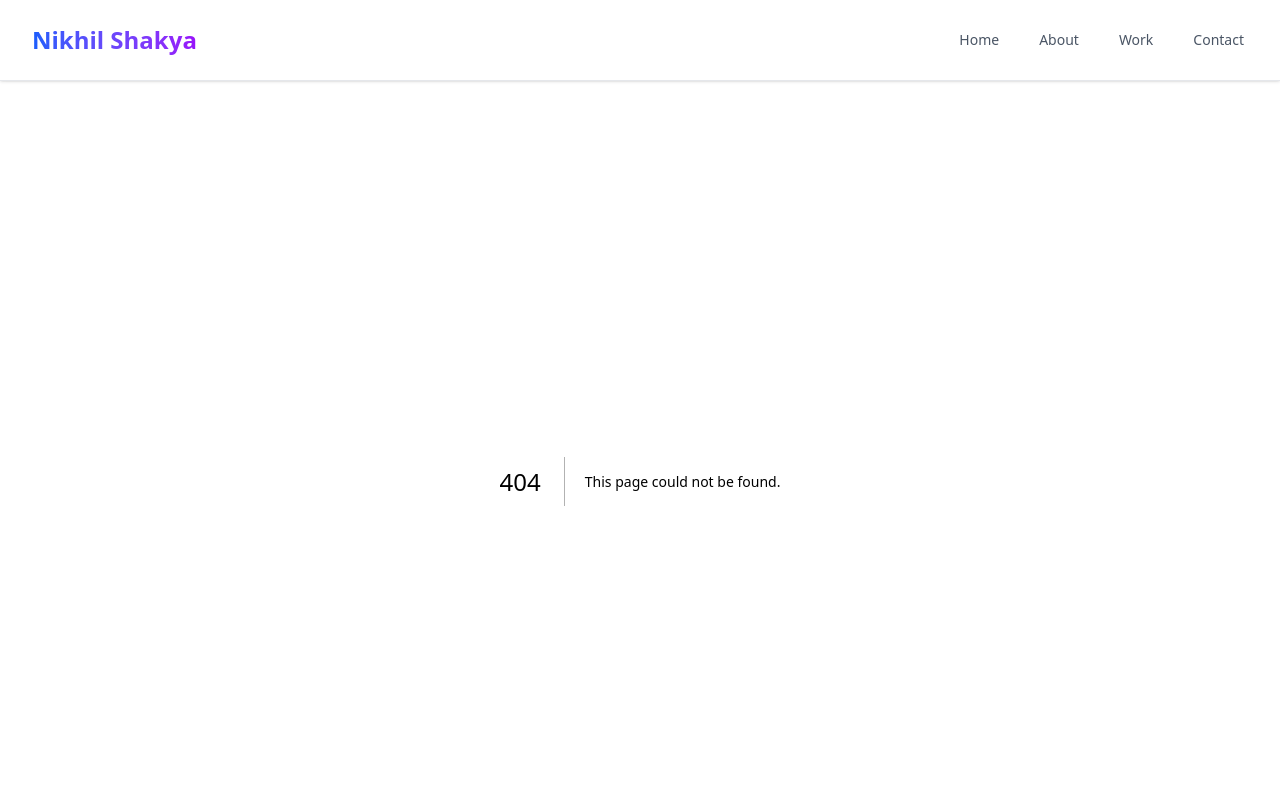
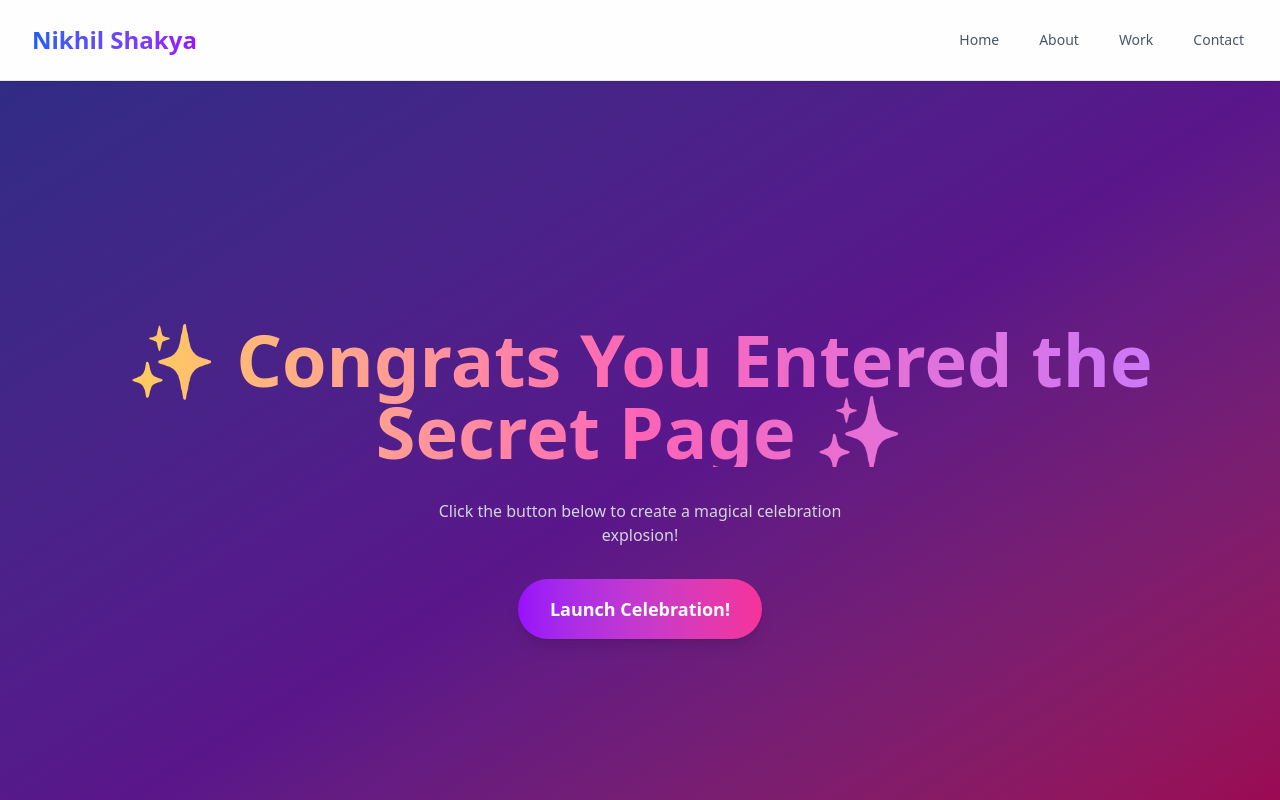
Before and after one commit to nikhilShakya7/NextJs-myWebsite, a Next.js app: page /secret-page in a window 1280 px wide. Before the commit this address had no page. Shown: the top 800 px of the page. Built offline with nearby package versions, Linux system fonts and the light colour scheme.

Commit message:
`feat: Added new dependencies and code changes to the project`
`diff: Added new dependencies and code changes to the project, including new components, animations, and libraries.`

```diff
--- a/app/components/footer.tsx
+++ b/app/components/footer.tsx
@@ -124,6 +124,11 @@ export function Footer() {
             Built with Next.js, Tailwind CSS
           </p>
         </div>
+        <div className="mt-4 text-right">
+          <p className="text-gray-400 dark:text-gray-600 text-xs italic">
+            *The best page isn’t shown. Can you discover it?{" "}
+          </p>
+        </div>
       </div>
     </footer>
   );
--- a/app/page.tsx
+++ b/app/page.tsx
@@ -9,6 +9,7 @@ import {
   DevicePhoneMobileIcon,
   CloudIcon,
 } from "@heroicons/react/24/outline";
+import { Rocket } from "lucide-react";
 
 const skills = [
   { name: "Frontend Development", level: 80, icon: CodeBracketIcon },
@@ -125,7 +126,24 @@ export default function Home() {
               <span className="text-transparent bg-clip-text bg-gradient-to-r from-blue-600 to-purple-600 font-semibold">
                 inspire and connect
               </span>{" "}
-              with people around the world 🚀
+              with people around the world{" "}
+              <motion.div
+                animate={{
+                  y: [0, -5, 0],
+                  rotate: [0, 15, -15, 0],
+                }}
+                transition={{
+                  duration: 2,
+                  repeat: Infinity,
+                  repeatType: "loop",
+                  ease: "easeInOut",
+                }}
+                className="inline-block"
+              >
+                <Link href="/secret-page" className="text-2xl">
+                  🚀
+                </Link>
+              </motion.div>
             </motion.p>
 
             <motion.div
--- /dev/null
+++ b/app/secret-page/page.tsx
@@ -0,0 +1,76 @@
+"use client";
+import React, { useState } from "react";
+import ConfettiExplosion from "react-confetti-explosion";
+import { motion, AnimatePresence } from "framer-motion";
+
+export default function SecretExplosion() {
+  const [explode, setExplode] = useState(false);
+
+  return (
+    <div className="min-h-screen w-full flex flex-col items-center justify-center bg-gradient-to-br from-indigo-900 via-purple-900 to-pink-800 text-white overflow-hidden relative">
+      <motion.div
+        initial={{ opacity: 0, y: 20 }}
+        animate={{ opacity: 1, y: 0 }}
+        transition={{ duration: 0.8 }}
+        className="text-center z-10 px-4"
+      >
+        <h1
+          className="text-3xl sm:text-4xl md:text-5xl lg:text-6xl xl:text-7xl font-bold mb-8
+  bg-clip-text text-transparent bg-gradient-to-r from-yellow-300 via-pink-400 to-purple-400"
+        >
+          ✨ Congrats You Entered the Secret Page ✨
+        </h1>
+
+        <p className="text-gray-300 mb-8 max-w-md mx-auto">
+          Click the button below to create a magical celebration explosion!
+        </p>
+
+        <motion.button
+          onClick={() => {
+            setExplode(true);
+            setTimeout(() => setExplode(false), 2500);
+          }}
+          whileHover={{
+            scale: 1.05,
+            boxShadow: "0 0 25px rgba(255, 255, 255, 0.3)",
+          }}
+          whileTap={{ scale: 0.95 }}
+          className="px-8 py-4 bg-gradient-to-r from-purple-600 to-pink-500 rounded-full font-semibold text-lg shadow-lg hover:shadow-xl transition-all duration-300 relative overflow-hidden"
+        >
+          <span className="relative z-10">Launch Celebration!</span>
+          <motion.span
+            className="absolute inset-0 bg-gradient-to-r from-pink-500 to-purple-600 rounded-full"
+            initial={{ opacity: 0 }}
+            whileHover={{ opacity: 1 }}
+            transition={{ duration: 0.3 }}
+          />
+        </motion.button>
+      </motion.div>
+
+      {/* Confetti Explosion (centered) */}
+      <AnimatePresence>
+        {explode && (
+          <motion.div
+            className="absolute"
+            style={{
+              top: "50%",
+              left: "50%",
+              transform: "translate(-50%, -50%)",
+            }}
+            initial={{ scale: 0, opacity: 0 }}
+            animate={{ scale: 1, opacity: 1 }}
+            exit={{ opacity: 0 }}
+            transition={{ duration: 0.3 }}
+          >
+            <ConfettiExplosion
+              force={0.8}
+              duration={2200}
+              particleCount={300}
+              width={2500}
+            />
+          </motion.div>
+        )}
+      </AnimatePresence>
+    </div>
+  );
+}
--- a/package.json
+++ b/package.json
@@ -18,9 +18,12 @@
     "next": "15.3.3",
     "nodemailer": "^7.0.3",
     "react": "^19.0.0",
+    "react-confetti": "^6.4.0",
+    "react-confetti-explosion": "^3.0.3",
     "react-dom": "^19.0.0",
     "react-hook-form": "^7.59.0",
     "react-simple-typewriter": "^5.0.1",
+    "react-use": "^17.6.0",
     "yup": "^1.6.1"
   },
   "devDependencies": {
```
Also changed, not shown: 2 other files (tests, documents, lock files or other folders).
